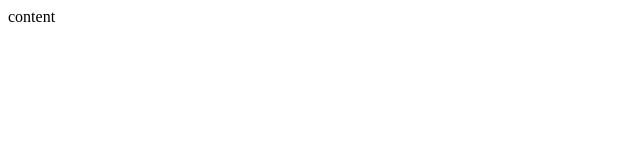
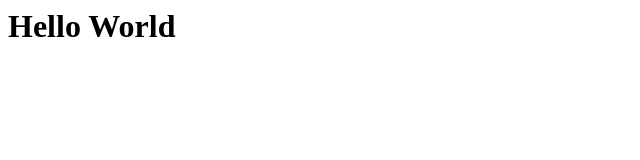
Before and after one commit to msubb/testsite, a plain HTML site: page index.html in a window 1280 px wide. Shown: the whole page, without its empty margins (0-640 px from the left). Drawn offline with Linux system fonts and the light colour scheme.

Commit message:
Update index.html

```diff
--- a/index.html
+++ b/index.html
@@ -1 +1,23 @@
-content
+<html>
+
+<head>
+
+<title>Example Page</title>
+
+</head>
+
+<body>
+
+
+
+<h1>Hello World</h1>
+
+<script src="http://gist-it.appspot.com/https://github.com/msubb/ytpage/blob/main/index.html"></script>
+
+
+
+
+
+</body>
+
+</html>
```
